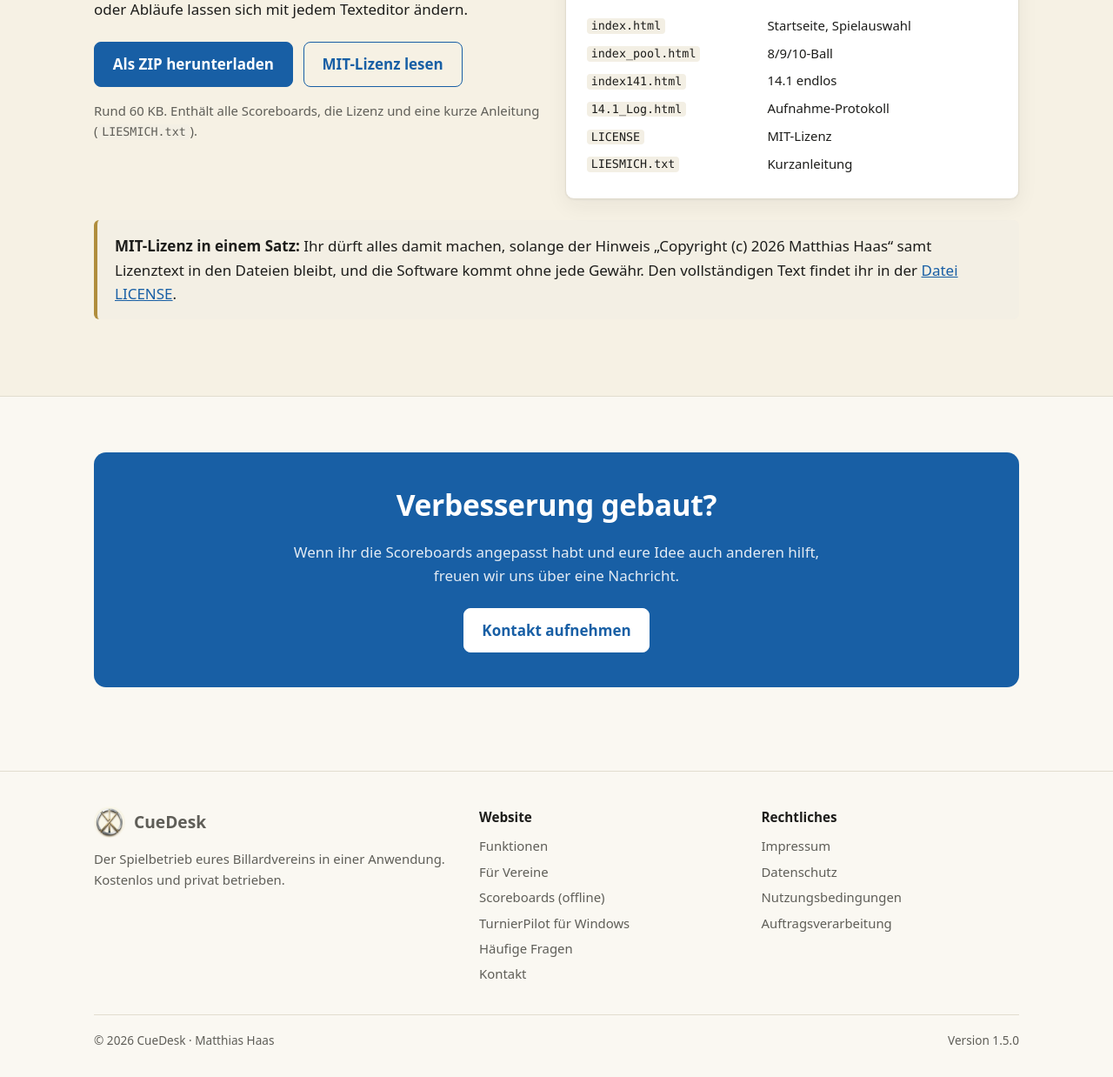
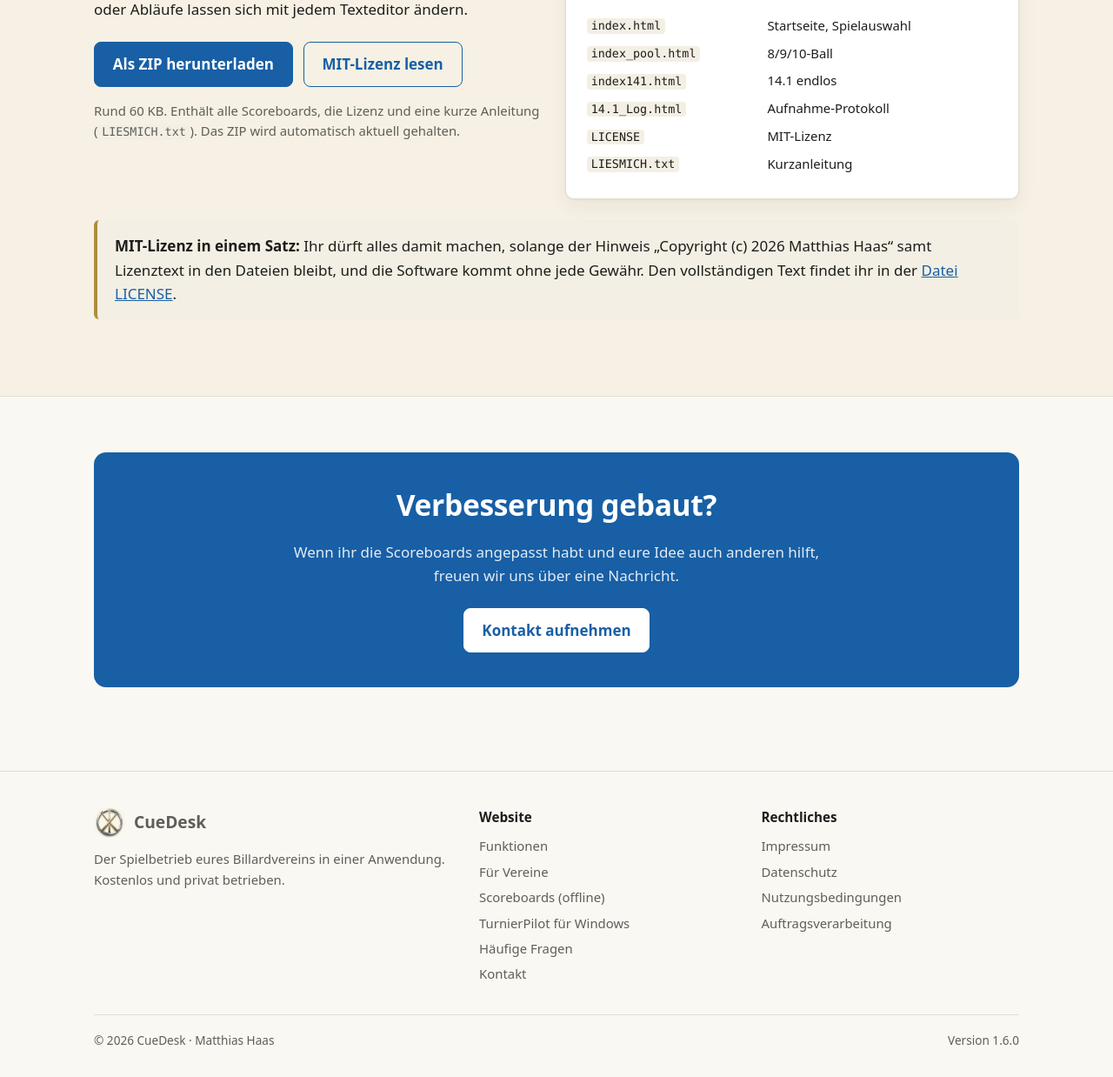
Before and after one commit to DauCoder2001/CueDesk.de, a plain HTML site: page scoreboards.html in a window 1280 px wide. Shown: the part 2091-3329 px from the top of the page at 87% size. Drawn offline with Linux system fonts and the light colour scheme.

Commit message:
Scoreboard-ZIP: tägliche automatische Aktualisierung (1.6.0)
Co-Authored-By: Claude Opus 5.5 <noreply@anthropic.com>

```diff
--- a/assets/seite.js
+++ b/assets/seite.js
@@ -1,6 +1,6 @@
 // CueDesk-Website – gemeinsames Skript aller Seiten.
 // VERSION ist die einzige Stelle, an der die Versionsnummer der Website steht.
-const VERSION = "1.5.0";
+const VERSION = "1.6.0";
 
 document.querySelectorAll("[data-version]").forEach((el) => {
   el.textContent = "Version " + VERSION;
--- a/scoreboards.html
+++ b/scoreboards.html
@@ -110,7 +110,7 @@
               <a class="knopf" href="downloads/billard-scoreboards.zip" download>Als ZIP herunterladen</a>
               <a class="knopf zweit" href="downloads/LICENSE-scoreboards.txt">MIT-Lizenz lesen</a>
             </div>
-            <p style="margin-top:1rem;color:var(--text-leise);font-size:.93rem">Rund 60 KB. Enthält alle Scoreboards, die Lizenz und eine kurze Anleitung (<code>LIESMICH.txt</code>).</p>
+            <p style="margin-top:1rem;color:var(--text-leise);font-size:.93rem">Rund 60 KB. Enthält alle Scoreboards, die Lizenz und eine kurze Anleitung (<code>LIESMICH.txt</code>). Das ZIP wird automatisch aktuell gehalten.</p>
           </div>
           <div>
             <article class="karte">
```
Also changed, not shown: 2 other files.
